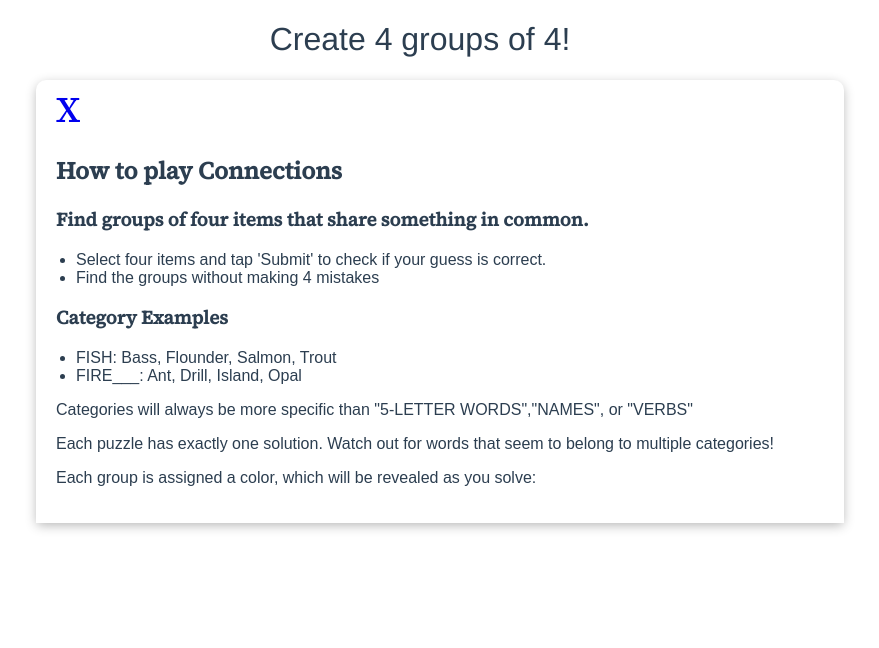
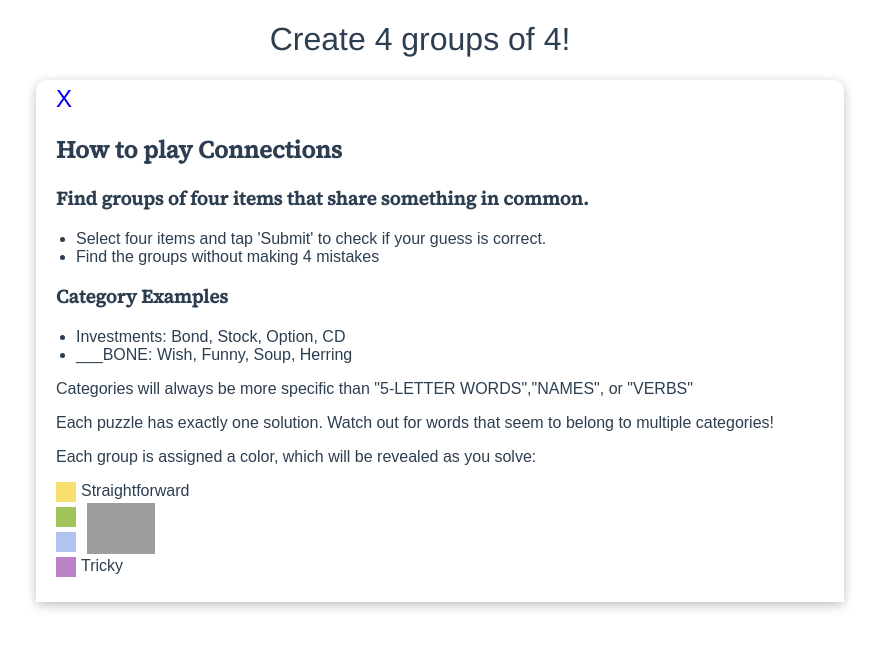
Before and after one commit to margOnline/connections, a Vue app: page / in a window 1280 px wide. Shown: the top 648 px of the page, without its empty margins (220-1099 px from the left). Built offline with nearby package versions, Linux system fonts and the light colour scheme; grey boxes are pictures that could not be loaded; a web font is replaced by a local one.

Commit message:
Color definitions for the categories

```diff
--- a/src/components/InstructionPanel.vue
+++ b/src/components/InstructionPanel.vue
@@ -1,7 +1,7 @@
 <template>
   <div class="help-modal" :class="{ 'modal-open': showModal }">
     <div class="modal-content">
-      <a @click="closeModal()" class="close-panel-indicator" href="#">X</a>
+      <a @click="closeModal()" class="close-modal-indicator" href="#">X</a>
       <h2>How to play Connections</h2>
       <h3>Find groups of four items that share something in common.</h3>
       <ul>
@@ -12,8 +12,8 @@
       </ul>
       <h3>Category Examples</h3>
       <ul>
-        <li>FISH: Bass, Flounder, Salmon, Trout</li>
-        <li>FIRE___: Ant, Drill, Island, Opal</li>
+        <li>Investments: Bond, Stock, Option, CD</li>
+        <li>___BONE: Wish, Funny, Soup, Herring</li>
       </ul>
       <p>
         Categories will always be more specific than "5-LETTER WORDS","NAMES",
@@ -23,10 +23,18 @@
         Each puzzle has exactly one solution. Watch out for words that seem to
         belong to multiple categories!
       </p>
-      <p>
-        Each group is assigned a color, which will be revealed as you solve:
-      </p>
-      <div class="colors"></div>
+      <div class="color-descriptions">
+        <p>
+          Each group is assigned a color, which will be revealed as you solve:
+        </p>
+        <div class="color-emojis">
+          <img id="help-arrow" src="https://www.nytimes.com/games-assets/v2/metadata/help_arrow.svg" alt="levels description arrow">
+          <div class="color-emoji easy"><span class="help-emoji">Straightforward</span></div>
+          <div class="color-emoji moderate"><span class="help-emoji"></span></div>
+          <div class="color-emoji challenging"><span class="help-emoji"></span></div>
+          <div class="color-emoji hard"><span class="help-emoji"></span>Tricky</div>
+        </div>
+      </div>
       <div class="color-level"></div>
     </div>
   </div>
@@ -68,7 +76,9 @@
   width: 100%;
 }
 .modal-content > p,
-.modal-content > ul {
+.modal-content > ul,
+.modal-content > a,
+.modal-content > .color-descriptions {
   font-family: sans-serif;
 }
 .modal-content > ul {
@@ -77,9 +87,22 @@
 .modal-open {
   visibility: visible;
 }
-.close-panel-indicator {
-
-  font-size: 36px;
+.close-modal-indicator {
+  font-size: 24px;
   text-decoration: none;
 }
+.color-emoji {
+  height: 20px;
+  width: 20px;
+  margin-bottom: 5px;
+}
+.help-emoji {
+  margin-left: 25px;
+}
+#help-arrow {
+  height: 3.2rem;
+  left: 3.2rem;
+  bottom: 3rem;
+  position: absolute;
+}
 </style>
```
